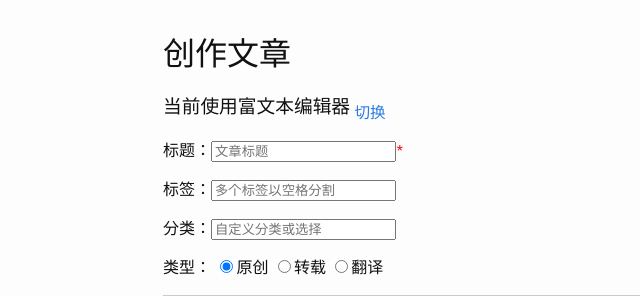
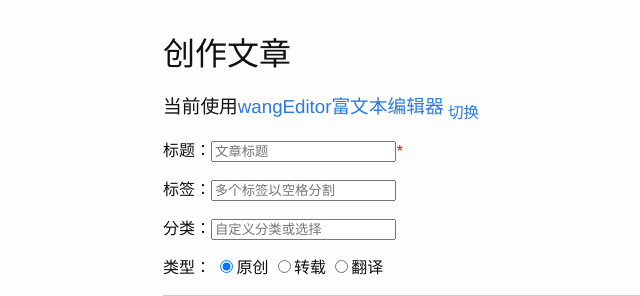
Before and after one commit to saintic/Interest.blog, a Flask app: page /blog/write/ in a window 1280 px wide. Shown: the part 62-358 px from the top of the page, without its empty margins (107-747 px from the left). Run offline with Flask 2, Linux system fonts and the light colour scheme; some libraries are stand-ins or nearby versions; some web fonts are replaced.

Commit message:
编辑器链接

```diff
--- a/templates/front/blogWrite.html
+++ b/templates/front/blogWrite.html
@@ -16,7 +16,7 @@
 <div>
     {%- if request.args.get("editor", "wangEditor") == "wangEditor" %}
     <h1>创作文章</h1>
-    <h3>当前使用富文本编辑器<sub><a href="{{ url_for('blogWrite', editor='Editor.md') }}">&nbsp;切换&nbsp;</a></sub></h3>
+    <h3>当前使用<a href="http://www.wangeditor.com/" target="_blank">wangEditor富文本编辑器</a><sub><a href="{{ url_for('blogWrite', editor='Editor.md') }}">&nbsp;切换&nbsp;</a></sub></h3>
     <form id="CreateBlogFormId" method="" action="">
         <p>标题：<input type="text" name="title" placeholder="文章标题" required /><em style="color:red; front-size:bold">*</em></p>
         <p>标签：<input type="text" name="tag" placeholder="多个标签以空格分割" required /></p>
@@ -38,7 +38,7 @@
     </form>
     {% else%}
     <h1>创作文章</h1>
-    <h3>当前使用Markdown文本编辑器<sub><a href="{{ url_for('blogWrite', editor='wangEditor') }}">&nbsp;切换&nbsp;</a></sub></h3>
+    <h3>当前使用<a href="http://pandao.github.io/editor.md/" target="_blank">Markdown富文本编辑器</a><sub><a href="{{ url_for('blogWrite', editor='wangEditor') }}">&nbsp;切换&nbsp;</a></sub></h3>
     <form id="CreateBlogFormId" method="" action="">
         <p>标题：<input type="text" name="title" placeholder="文章标题" required /><em style="color:red; front-size:bold">*</em></p>
         <p>标签：<input type="text" name="tag" placeholder="多个标签以空格分割" required /></p>
```
